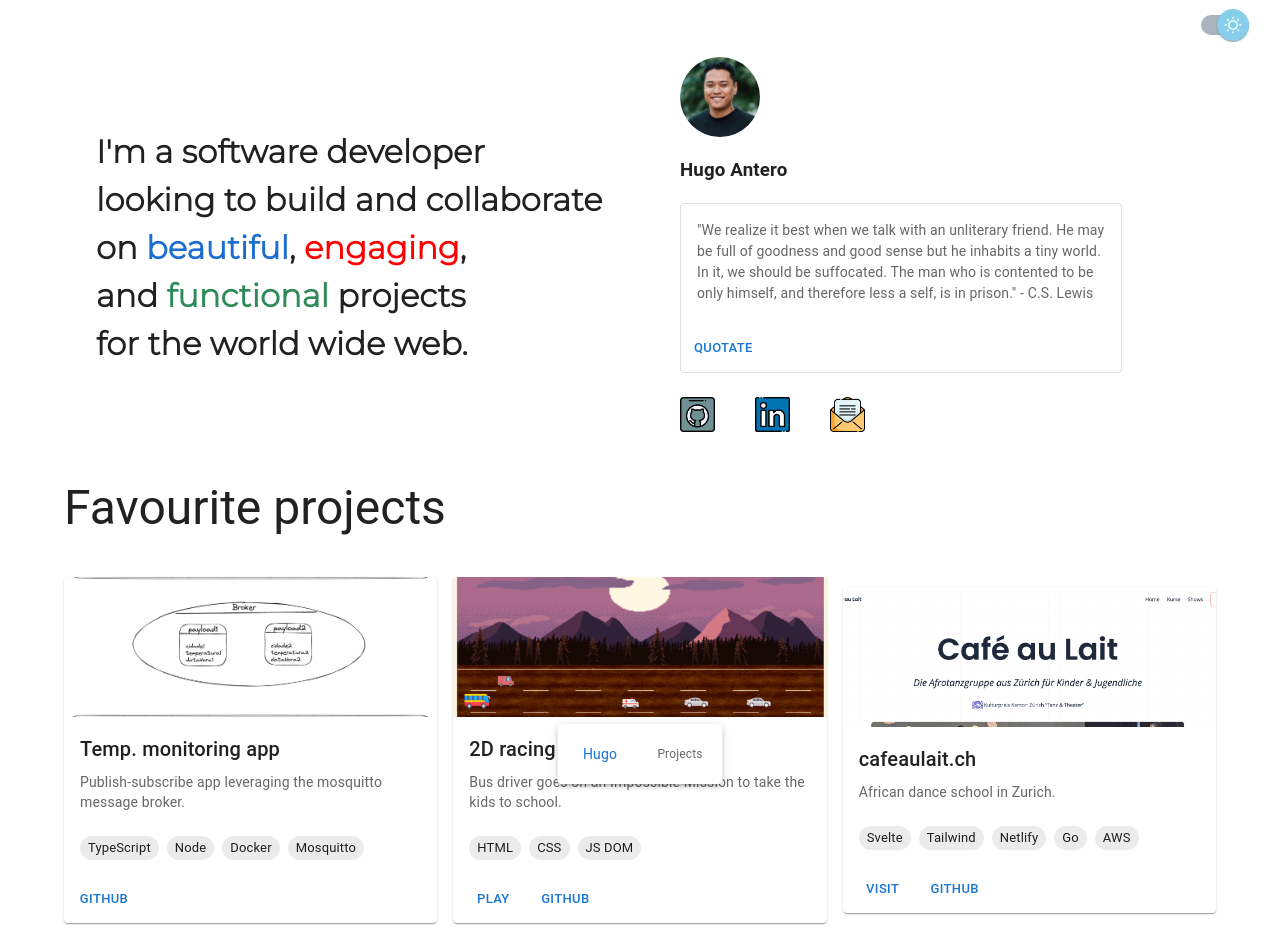
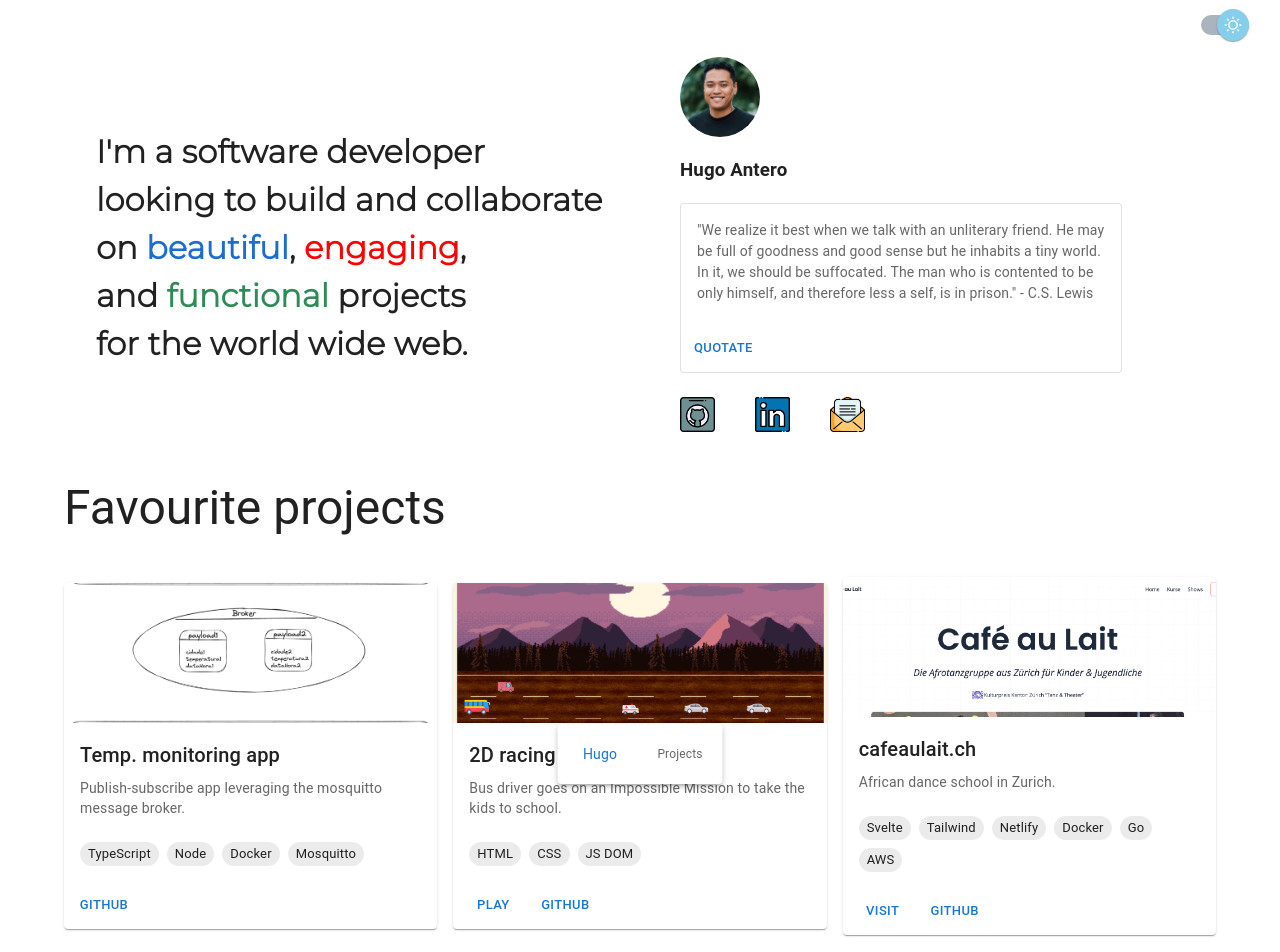
Before and after one commit to vntero/vntero-dot-com, a React (Create React App) app: page / in a window 1280 px wide. Shown: the top 952 px of the page. Built offline with nearby package versions, Linux system fonts and the light colour scheme.

Commit message:
adds docker chip to cal

```diff
--- a/src/components/About.jsx
+++ b/src/components/About.jsx
@@ -248,6 +248,7 @@ function About() {
                     <Chip label="Svelte" size="small" />
                     <Chip label="Tailwind" size="small" />
                     <Chip label="Netlify" size="small" />
+                    <Chip label="Docker" size="small" />
                     <Chip label="Go" size="small" />
                     <Chip label="AWS" size="small" />
                   </Box>
```
